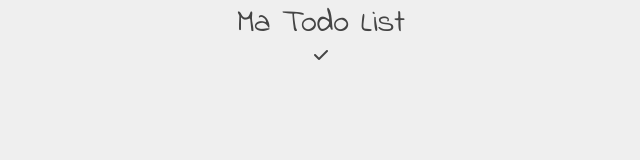
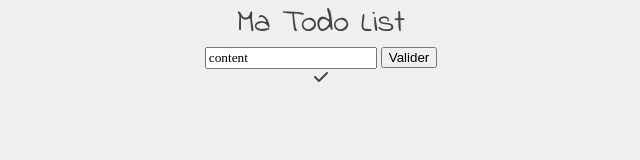
Before and after one commit to Annesophie55/todolist, a website with bundled scripts: page todoList.html in a window 1280 px wide. Shown: the whole page, without its empty margins (319-959 px from the left). Built offline with nearby package versions, Linux system fonts and the light colour scheme.

Commit message:
Definition of the Todo Class

```diff
--- a/todoList.html
+++ b/todoList.html
@@ -1,3 +1,5 @@
+
+
 <!DOCTYPE html>
 <html lang="en">
 <head>
@@ -13,10 +15,13 @@
 <body>
   <div class="d-flex flex-column flex-center">
     <h1 class="indie-flower mt-20">Ma Todo List</h1>
-    <ul>
-      <li> <i class="fa-solid fa-check ms"></i></li>
+    <form>
+      <input type="text" value="content" placeholder="Ajouter une tâche">
+      <button>Valider</button>
+    </form>
+    <ul class="todo_list">
+      <li class="todoItems"> <i class="fa-solid fa-check ms"></i></li>
     </ul>
-
   </div>
   <script type="module" src="main.js"></script>
 </body>
--- a/todoListManager.js
+++ b/todoListManager.js
@@ -3,3 +3,14 @@
 // Supprimer une tâche existante.
 // Marquer une tâche comme complétée.
 // Sauvegarder l'état actuel des tâches (dans le stockage local du navigateur ou sur un serveur distant). Pensez à génerer une id unique
+
+
+class Todo {
+
+  constructor(id= crypto.randomUUID(), content, status, createdAt = new Date()) {
+    this.id = id,
+    this.content = content,
+    this.status = status,
+    this.createdAt = createdAt;
+  }
+}
```
Also changed, not shown: ui.js (line endings or trailing spaces).
